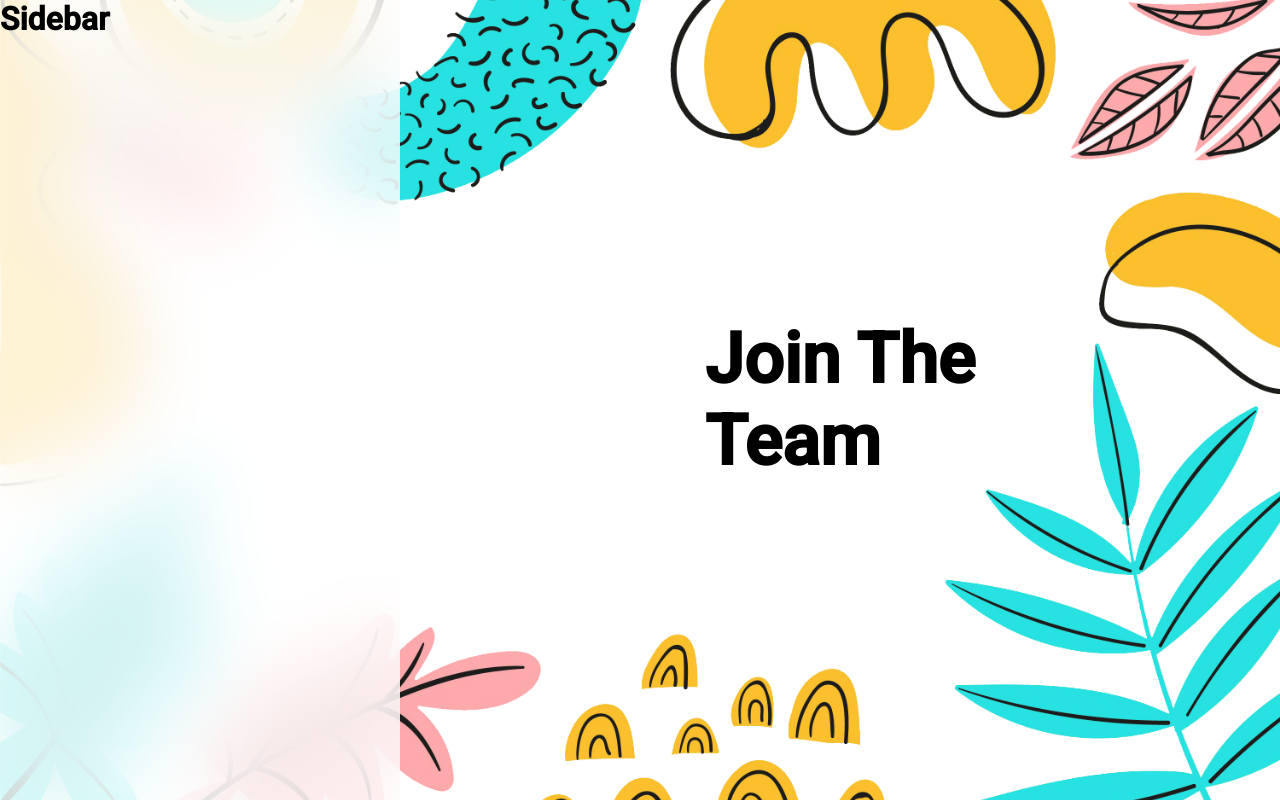
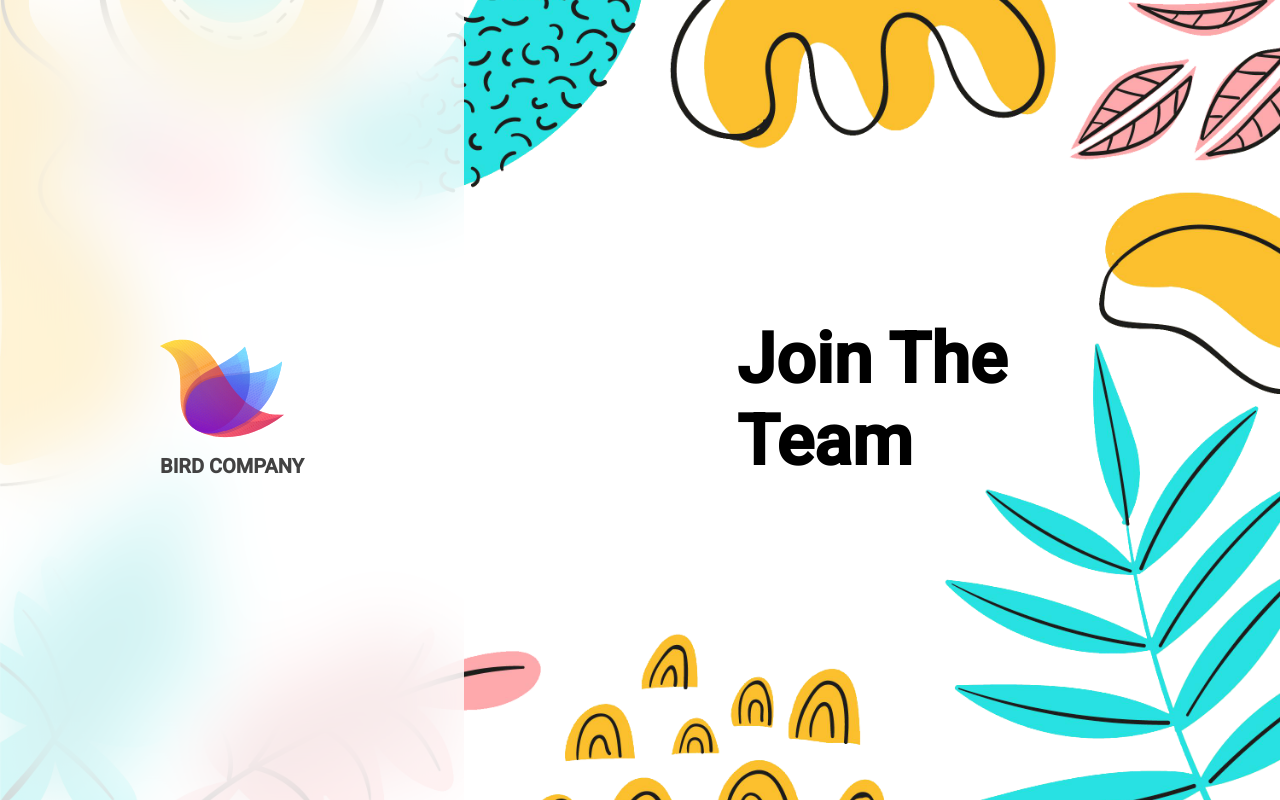
Before and after one commit to mvnulman/react-login-page, a React (Create React App) app: page / in a window 1280 px wide. Built offline with nearby package versions, Linux system fonts and the light colour scheme.

Commit message:
docs: sidebar.js structured with the logo

```diff
--- a/src/components/Sidebar.js
+++ b/src/components/Sidebar.js
@@ -1,19 +1,41 @@
 import React from "react";
 import styled from "styled-components";
+import logo from "../assets/logo.svg";
 
 const Sidebar = () => {
   return (
     <Container>
-      <h1>Sidebar</h1>
+      <LogoWrapper>
+        <img src={logo} alt="logo" />
+        <h3>BIRD COMPANY</h3>
+      </LogoWrapper>
     </Container>
   );
 };
+
+const LogoWrapper = styled.div`
+  img {
+    height: 8rem;
+  }
+
+  h3 {
+    text-align: center;
+    font-size: 20px;
+    color: rgb(66, 66, 66);
+  }
+`;
 
 const Container = styled.div`
   min-width: 400px;
   backdrop-filter: blur(35px);
   background-color: rgba(255, 255, 255, 0.8);
   height: 100%;
+  display: flex;
+  flex-direction: column;
+  justify-content: space-evenly;
+  align-items: center;
+  padding: 0 2rem;
+
 `;
 
 export default Sidebar;
```
